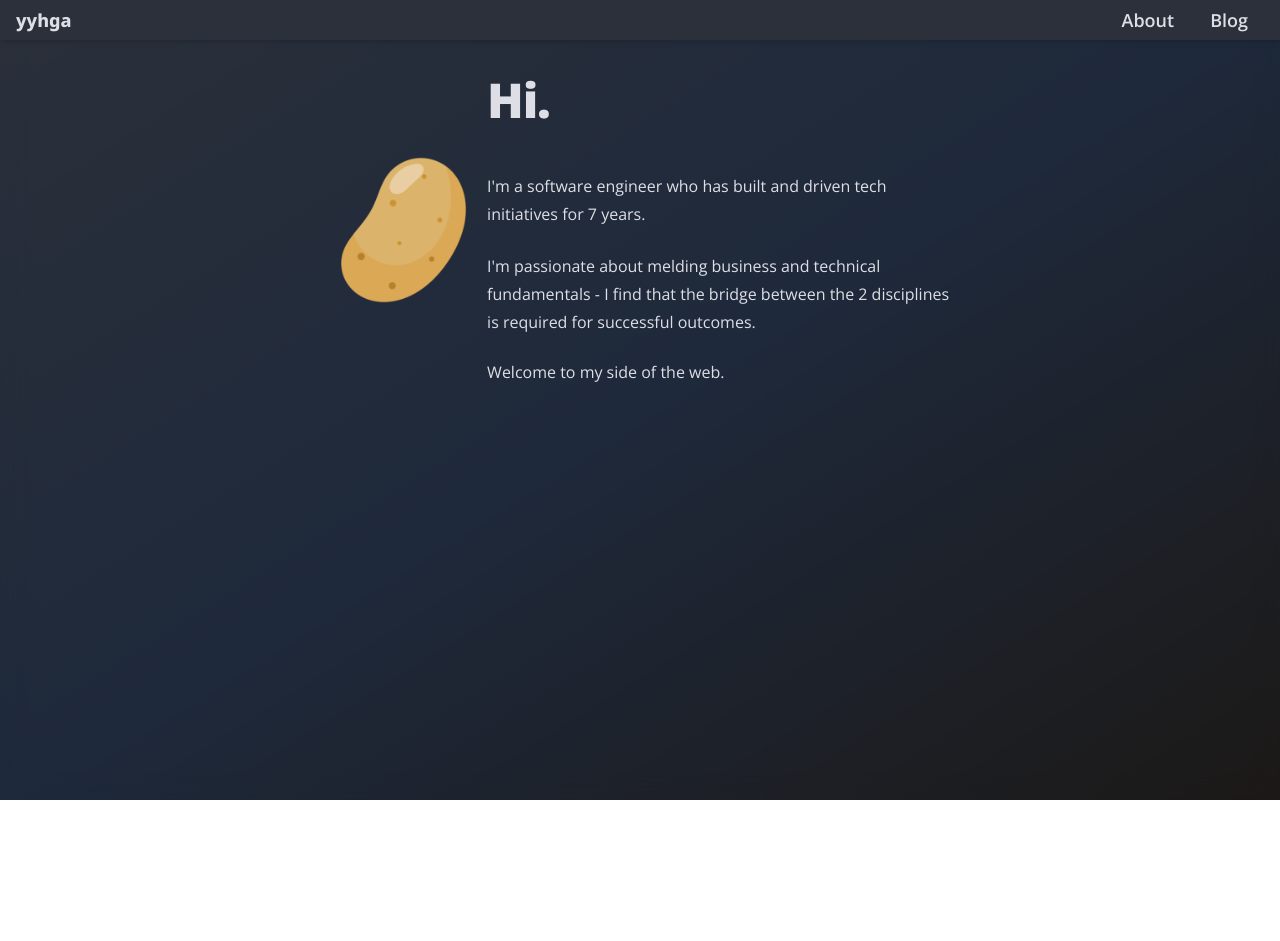
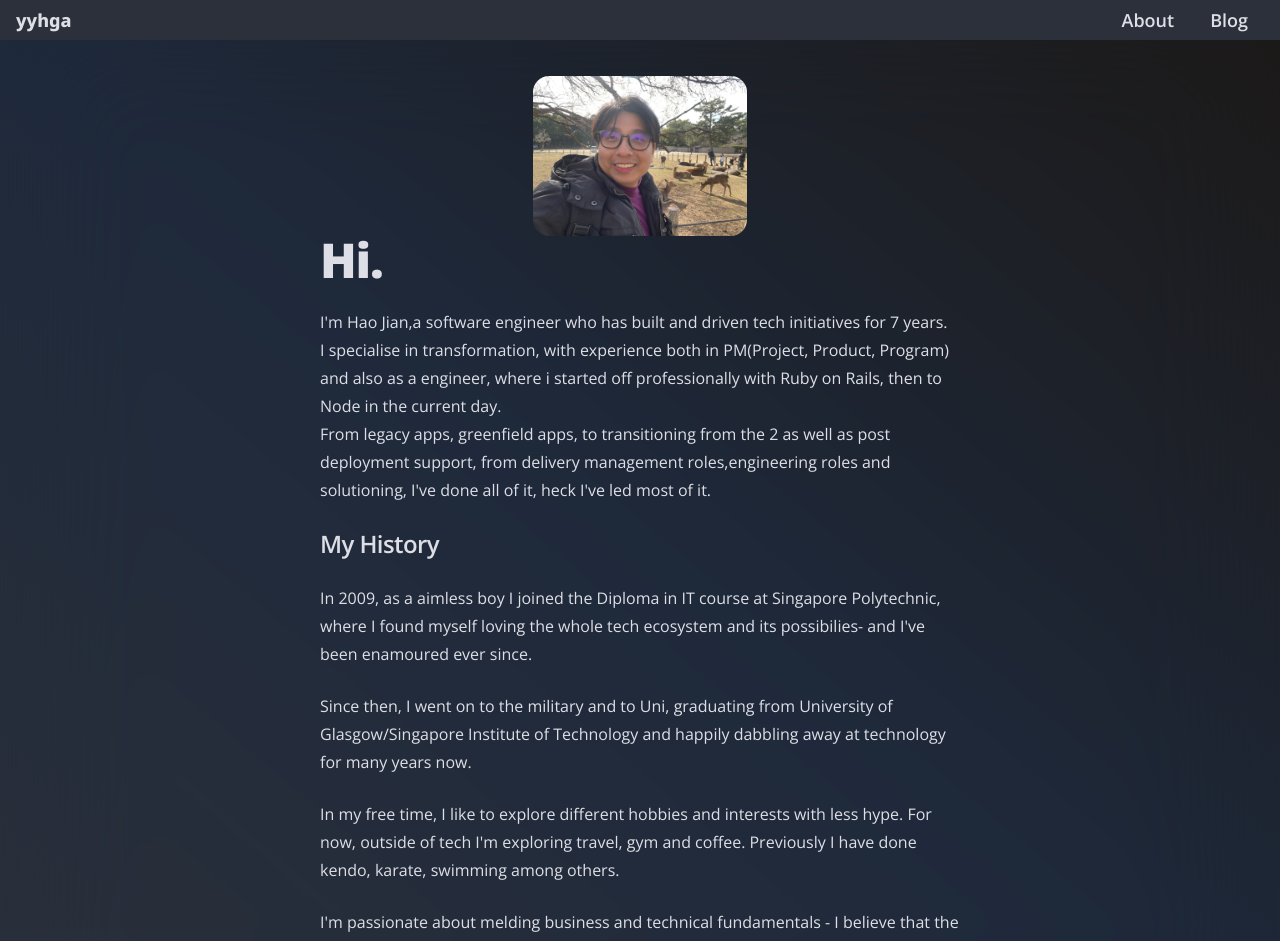
Before and after one commit to yyhhga/Site, a Next.js app: page /about in a window 1280 px wide. Shown: the top 941 px of the page. Before the commit the page ends 800 px from the top, so only its background shows below. Built offline with nearby package versions, Linux system fonts and the light colour scheme.

Commit message:
update colour scheme, add separator, refactor

```diff
--- a/package.json
+++ b/package.json
@@ -16,6 +16,7 @@
       "@mdx-js/react": "^3.0.1",
       "@next/mdx": "^14.2.6",
       "@radix-ui/react-navigation-menu": "^1.2.0",
+      "@radix-ui/react-separator": "^1.1.0",
       "@types/mdx": "^2.0.13",
       "axios": "^1.7.4",
       "class-variance-authority": "^0.7.0",
--- a/src/Blogposts/Sample.mdx
+++ b/src/Blogposts/Sample.mdx
@@ -1,6 +1,6 @@
 ---
 
-title: Welcome to my MDX page!
+title: Working with ReactJS in NextJS environment in a healhtech startup- a story of surprising circumstances
 date: 05/11/1993
 by: yyggha
 tags: [starting out, reactjs, test, potato]
--- a/src/Blogposts/Sample2.mdx
+++ b/src/Blogposts/Sample2.mdx
@@ -2,7 +2,7 @@
 title: test2222
 date: 05/11/1994
 by: yyggha
-tags: [starting out, reactjs, test]
+tags: [starting out, reactjs, test,reactjs, test,reactjs, test,reactjs, tes, starting out]
 ---
 
 # Welcome to my MDX page!
--- a/src/app/about/page.tsx
+++ b/src/app/about/page.tsx
@@ -4,34 +4,75 @@ import {
 } from '@/custom components/Content'
 import Image from 'next/image'
 
-import profilePic from '../../../public/cartoon-potato-icon-png.png'
+import profilePic from '../../../public/hj.jpeg'
 export default function About() {
    return (
       <Content type={ContentType.SIMPLE}>
-         <div className="flex flex-row opacity-100 m-auto items-center w-3/6">
-            <div className="md:flex-wrap hidden md:flex ">
-               <Image src={profilePic} alt="Potato" />
+         <div className="flex flex-col opacity-100 mx-auto px-6 items-center md:w-3/6 md:px-0">
+            <div className="flex justify-center ">
+               <Image
+                  src={profilePic}
+                  alt="me"
+                  className="w-1/2 md:w-1/3 h-auto rounded-2xl"
+               />
             </div>
-            <div className="grow">
-               <h1>
-                  Hi.
-                  <div className="flex-wrap h-4 w-4 block md:hidden ">
-                     <Image src={profilePic} alt="Potato" />
-                  </div>
-               </h1>
+            <div>
+               <h1>Hi.</h1>
+               <p>
+                  I'm Hao Jian,a software engineer who has
+                  built and driven tech initiatives for 7
+                  years.
+                  <br />
+                  I specialise in transformation, with
+                  experience both in PM(Project, Product,
+                  Program) and also as a engineer, where i
+                  started off professionally with Ruby on
+                  Rails, then to Node in the current day.
+                  <br />
+                  From legacy apps, greenfield apps, to
+                  transitioning from the 2 as well as post
+                  deployment support, from delivery
+                  management roles,engineering roles and
+                  solutioning, I've done all of it, heck
+                  I've led most of it.
+               </p>
                <br />
+               <h3>My History</h3>
                <p>
-                  I'm a software engineer who has built and
-                  driven tech initiatives for 7 years.
+                  In 2009, as a aimless boy I joined the
+                  Diploma in IT course at Singapore
+                  Polytechnic, where I found myself loving
+                  the whole tech ecosystem and its
+                  possibilies- and I've been enamoured ever
+                  since.
+               </p>
+               <p>
+                  Since then, I went on to the military and
+                  to Uni, graduating from University of
+                  Glasgow/Singapore Institute of Technology
+                  and happily dabbling away at technology
+                  for many years now.
+               </p>
+               <p>
+                  In my free time, I like to explore
+                  different hobbies and interests with less
+                  hype. For now, outside of tech I'm
+                  exploring travel, gym and coffee.
+                  Previously I have done kendo, karate,
+                  swimming among others.
                </p>
                <p>
                   I'm passionate about melding business and
-                  technical fundamentals - I find that the
-                  bridge between the 2 disciplines is
+                  technical fundamentals - I believe that
+                  the bridge between the 2 disciplines is
                   required for successful outcomes.
                </p>
                <br />
-               Welcome to my side of the web.
+               <b>
+                  The opinions expressed herein are my own
+                  personal opinions and do not represent my
+                  employer’s view in any way.
+               </b>
             </div>
          </div>
       </Content>
--- a/src/app/globals.css
+++ b/src/app/globals.css
@@ -4,7 +4,7 @@
 
 @layer base {
    h1 {
-      @apply scroll-m-20 text-xl md:text-4xl font-extrabold tracking-tight lg:text-5xl;
+      @apply scroll-m-20 text-4xl font-extrabold tracking-tight lg:text-5xl;
    }
    h2 {
       @apply scroll-m-20 border-b pb-2 text-3xl font-semibold tracking-tight first:mt-0;
--- a/src/app/layout.tsx
+++ b/src/app/layout.tsx
@@ -3,6 +3,7 @@ import { Open_Sans } from 'next/font/google'
 import './globals.css'
 import { cn } from '@/lib/utils'
 import { Navbar } from '@/custom components/NavBar'
+import { Footer } from '@/custom components/Footer'
 
 const openSans = Open_Sans({
    subsets: ['latin'],
@@ -27,13 +28,13 @@ export default function RootLayout({
       <html lang="en">
          <body
             className={cn(
-               'min-h-screen max-h-fit bg-gradient-to-br from-backgroundSection via-slate-800 to-stone-900 backdrop-blur-md antialiased text-base text-default',
+               'mt-0 pb-8 max-w-[100vw] min-h-screen max-h-fit bg-[#1E293A] bg-gradient-to-tr from-backgroundSection via-slate-800 to-stone-900 backdrop-blur-3xl antialiased text-base text-default',
                openSans.className,
             )}
          >
             <nav
                className={
-                  'flex fixed justify-center min-h-min min-w-full bg-navBar shadow-md px-4 z-50'
+                  'flex fixed justify-center min-h-min min-w-full bg-navBar b px-4 z-50'
                }
             >
                <Navbar />
--- a/src/app/page.tsx
+++ b/src/app/page.tsx
@@ -8,6 +8,7 @@ import { compareDesc } from 'date-fns'
 import Link from 'next/link'
 import { parseDate, parsePath } from '@/Blogposts/mdxUtils'
 import { Badge } from '@/components/ui/badge'
+import { Separator } from '@/components/ui/separator'
 
 //TODO: when indexAndSearchFuse() can be used prebuild step, import json directly instead.
 export default async function Home() {
@@ -20,18 +21,14 @@ export default async function Home() {
    return (
       <main className="h-full w-full">
          <Content type={ContentType.SIMPLE}>
-            {/* <div className="m-auto mb-12 text-center">
-               Records of the life of a nameless Software
-               Engineer
-            </div> */}
-
-            <div className="flex-col mx-4 md:m-auto w-8/12">
-               <h3>Thoughts.</h3>
+            <div className="flex-col px-4 w-full md:m-auto md:w-8/12">
+               <h1>Thoughts.</h1>
                <br />
                {index.map((blog, index) => (
+                  <>
                      <div
                         key={`${index}${blog.item.date}`}
-                     className="py-2 flex justify-between align-middle gap-2"
+                        className="py-2 mb-2 flex justify-between align-middle"
                      >
                         <div>
                            <h3 className="text-lg font-bold">
@@ -43,9 +40,12 @@ export default async function Home() {
                                  {blog.item.title}
                               </Link>
                            </h3>
-                        <div className="flex space-x-2 pt-2">
+
+                           <div className="flex flex-wrap flex-grow gap-2 mt-2 mx-auto">
                               {blog.item.tags &&
-                           Array.isArray(blog.item.tags) ? (
+                              Array.isArray(
+                                 blog.item.tags,
+                              ) ? (
                                  blog.item.tags.map(
                                     (val, index) => (
                                        <Badge
@@ -66,10 +66,12 @@ export default async function Home() {
                               )}
                            </div>
                         </div>
-                     <div className="my-auto text-gray-400">
+                        <div className="text-gray-400 pl-4">
                            <p>{blog.item.date}</p>
                         </div>
                      </div>
+                     <Separator className="my-4 bg-[#8a9ab9]" />
+                  </>
                ))}
             </div>
          </Content>
--- a/src/app/post/[postTitle]/page.tsx
+++ b/src/app/post/[postTitle]/page.tsx
@@ -30,17 +30,17 @@ export default async function Post({
          ? frontmatter.tags
          : [frontmatter.tags]
    return (
-      <div className="flex flex-col px-6 w-full min-h-full max-h-fit pb-8 m-auto md:w-[75%] md:items-center ">
+      <div className="flex flex-col px-6 w-full min-h-full max-h-fit m-auto md:w-[75%] md:items-center ">
          <div className="w-full min-h-full ">
             <div className="flex flex-col relative z-10">
-               <header className="m-auto">
+               <header className="m-auto text-center">
                   <h1 data-id="title">
                      {frontmatter.title}
                   </h1>
                </header>
                <div
                   data-id="tags"
-                  className="flex space-x-4 mt-4 mx-auto"
+                  className="flex items-center justify-center flex-wrap gap-2 mt-4 mx-auto max-w-full"
                >
                   {tags.map((tagName) => (
                      <Badge
@@ -61,7 +61,7 @@ export default async function Post({
                   data-id="content"
                   className="w-full pt-14 md:pt-2"
                >
-                  <div className="min-h-[65vh] bg-slate-400/20 backdrop-blur rounded-xl p-4 border-solid border-[1px] shadow-md border-white/20">
+                  <div className="min-h-[65vh] bg-slate-400/10 backdrop-blur-3xl rounded-xl p-4 border-solid border-[1px] shadow-md border-white/20">
                      {content && (
                         <MDXRemote source={content} />
                      )}
--- a/src/components/ui/badge.tsx
+++ b/src/components/ui/badge.tsx
@@ -7,7 +7,7 @@ import {
 import { cn } from '@/lib/utils'
 
 const badgeVariants = cva(
-   'inline-flex items-center rounded-full border px-2.5 py-0.5 text-xs font-semibold transition-colors focus:outline-none focus:ring-2 focus:ring-ring focus:ring-offset-2',
+   'inline-flex items-center rounded-full border px-2.5 py-0.5 text-[0.7rem] md:text-xs font-semibold transition-colors focus:outline-none focus:ring-2 focus:ring-ring focus:ring-offset-2',
    {
       variants: {
          variant: {
--- /dev/null
+++ b/src/components/ui/separator.tsx
@@ -0,0 +1,40 @@
+'use client'
+
+import * as React from 'react'
+import * as SeparatorPrimitive from '@radix-ui/react-separator'
+
+import { cn } from '@/lib/utils'
+
+const Separator = React.forwardRef<
+   React.ElementRef<typeof SeparatorPrimitive.Root>,
+   React.ComponentPropsWithoutRef<
+      typeof SeparatorPrimitive.Root
+   >
+>(
+   (
+      {
+         className,
+         orientation = 'horizontal',
+         decorative = true,
+         ...props
+      },
+      ref,
+   ) => (
+      <SeparatorPrimitive.Root
+         ref={ref}
+         decorative={decorative}
+         orientation={orientation}
+         className={cn(
+            'shrink-0 bg-border',
+            orientation === 'horizontal'
+               ? 'h-[1px] w-full'
+               : 'h-full w-[1px]',
+            className,
+         )}
+         {...props}
+      />
+   ),
+)
+Separator.displayName = SeparatorPrimitive.Root.displayName
+
+export { Separator }
--- a/src/custom components/Content/index.tsx
+++ b/src/custom components/Content/index.tsx
@@ -7,23 +7,23 @@ export enum ContentType {
    FIRST,
 }
 
-type SectionProps = {
+type SectionProps = React.HTMLAttributes<HTMLDivElement> & {
    type: ContentType
-   children?: ReactNode
+   // children?: ReactNode dont need to put children, we inherit all div applicable  props including onclick
 }
 
-const baseTheme =
-   'flex w-full h-[50vh] text-default border-solid'
+const baseTheme = 'flex w-full text-default border-solid'
 
 const variants: { [key in ContentType]: string } = {
-   [ContentType.SIMPLE]: ' bg-transparent',
-   [ContentType.ALTERNATE]: 'bg-backgroundAlternate',
-   [ContentType.FIRST]: ' bg-backgroundSection ',
+   [ContentType.SIMPLE]: ' bg-transparent min-h-full',
+   [ContentType.ALTERNATE]:
+      'bg-backgroundAlternate h-[50vh]',
+   [ContentType.FIRST]: ' bg-backgroundSection h-[50vh] ',
 }
 
 export const Content: FC<SectionProps> = ({
    type,
-   children,
+   ...props
 }) => {
    return (
       <section className={cn(` ${baseTheme} `)}>
@@ -32,9 +32,8 @@ export const Content: FC<SectionProps> = ({
                `flex-col w-full h-full  text-default border-solid
                  ${variants[type]} py-3 `,
             )}
-         >
-            {children}
-         </div>
+            {...props}
+         ></div>
       </section>
    )
 }
--- a/src/custom components/Footer/index.tsx
+++ b/src/custom components/Footer/index.tsx
@@ -2,7 +2,7 @@ import { FC } from 'react'
 
 export const Footer: FC<any> = (item: any) => {
    return (
-      <div className="flex min-w-full min-h-[5vh] bottom-0 border-s-black bg-footer">
+      <div className="flex bg-transparent min-w-full min-h-[5vh] bottom-0 border-[0.5px] mt-8">
          <div className="m-auto">
             Built with NextJS and Shadcn
          </div>
```
Also changed, not shown: public/hj.jpeg (added), 1 other file (tests, documents, lock files or other folders). Lines whose indentation alone changed are shown as unchanged.
